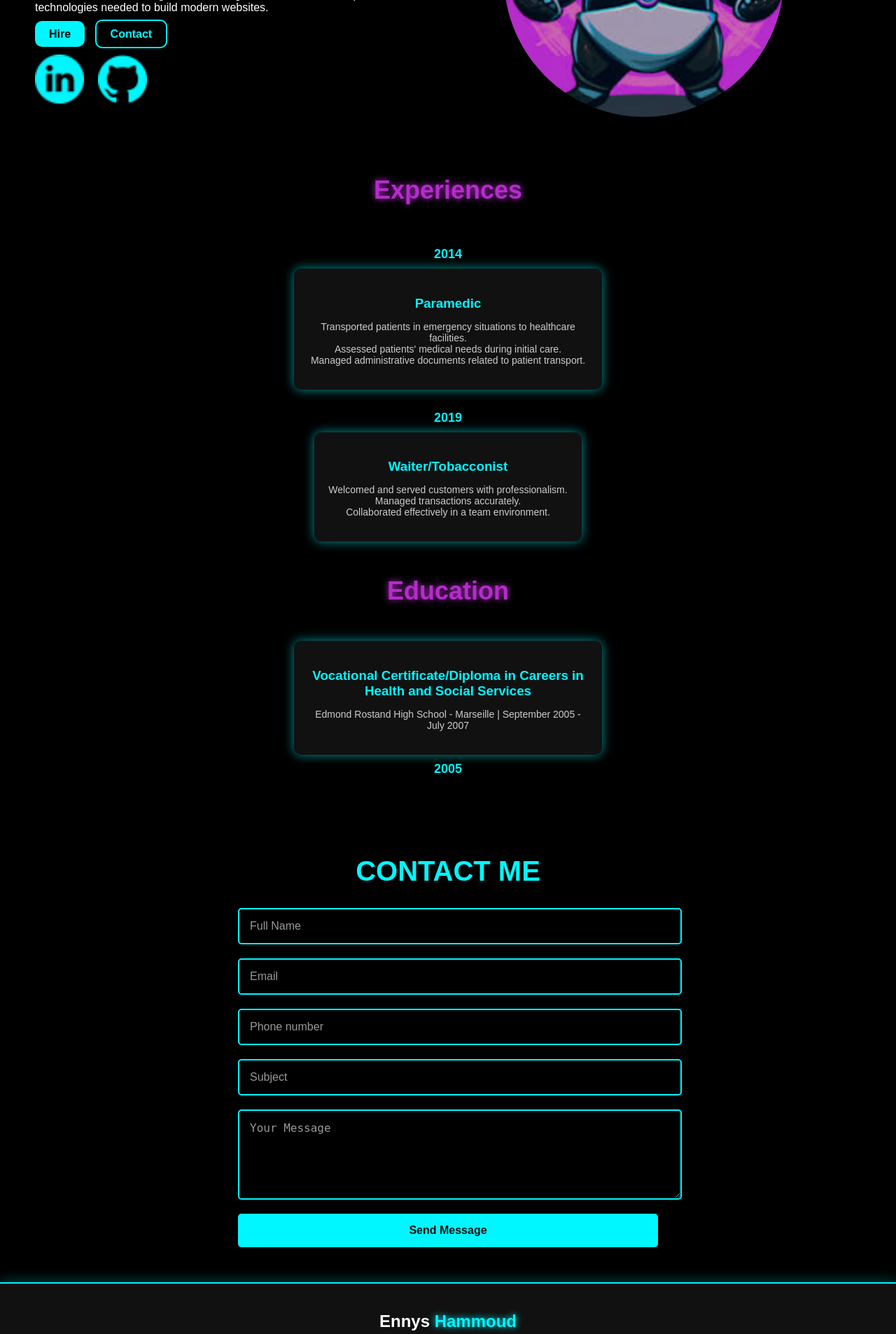
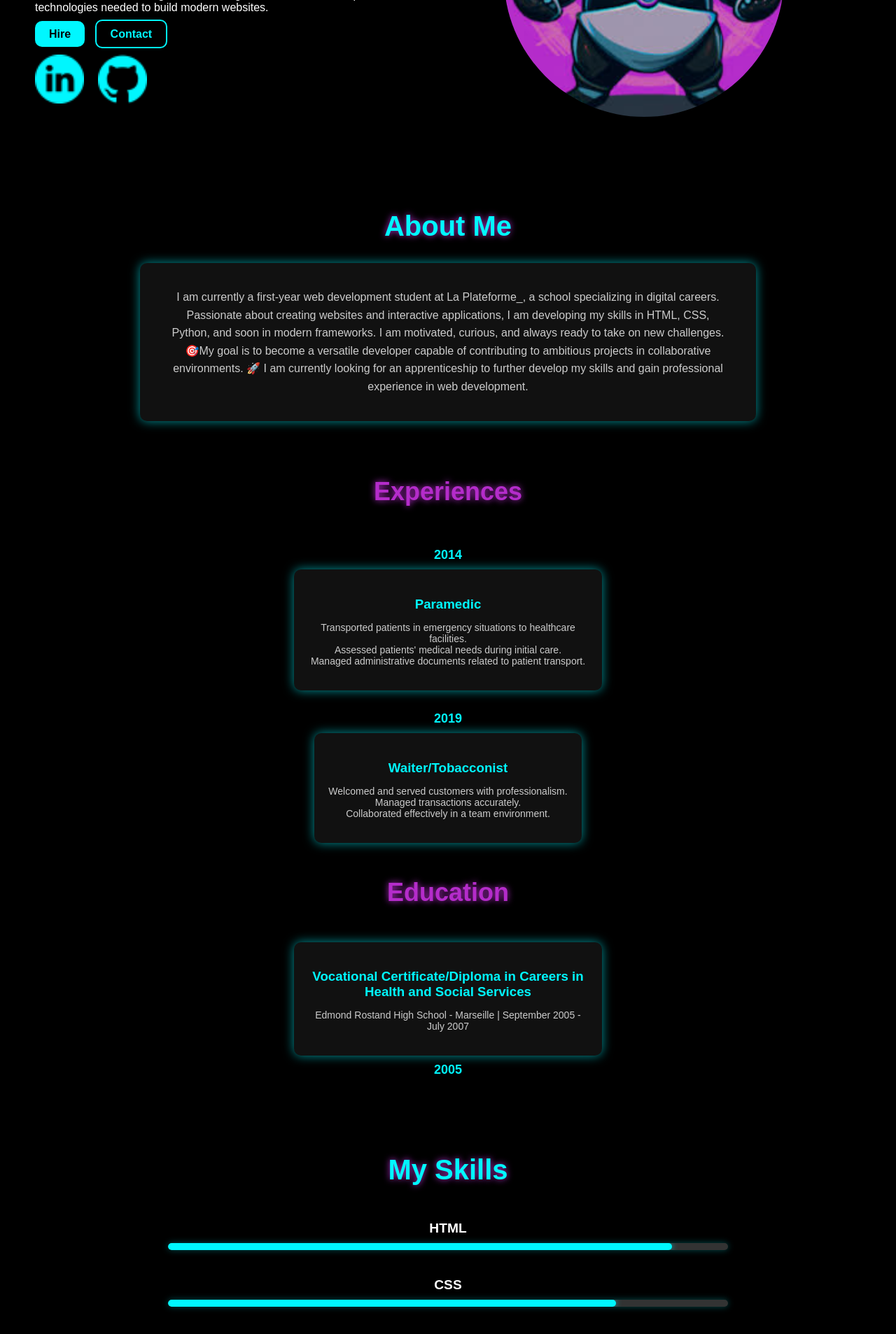
Before and after one commit to ennys-hammoud/porfolio-ennys, a PHP site: page /portfolio.html in a window 1280 px wide. Shown: the part 373-2280 px from the top of the page at 70% size. Run offline with PHP 8.4, Linux system fonts and the light colour scheme.

Commit message:
ajout de about me

```diff
--- a/portfolio.css
+++ b/portfolio.css
@@ -300,3 +300,78 @@ footer {
     font-size: 12px;
     color: #fff; /* Texte plus discret */
 }
+
+/* MY SKILLS SECTION */
+#skills {
+    padding: 50px 20px;
+    text-align: center;
+}
+
+#skills h2 {
+    font-size: 2.5rem;
+    color: #00f7ff;
+    margin-bottom: 30px;
+}
+
+.skills-container {
+    display: flex;
+    flex-direction: column;
+    align-items: center;
+    gap: 20px;
+    max-width: 800px;
+    margin: 0 auto;
+}
+
+.skill {
+    width: 100%;
+}
+
+.skill h3 {
+    font-size: 1.2rem;
+    margin-bottom: 10px;
+    color: #fff;
+}
+
+.skill-bar {
+    background-color: #333;
+    height: 10px;
+    border-radius: 5px;
+    overflow: hidden;
+    position: relative;
+    box-shadow: 0 0 10px rgba(0, 247, 255, 0.3);
+}
+
+.skill-level {
+    height: 100%;
+    background-color: #00f7ff;
+    border-radius: 5px;
+    box-shadow: 0 0 10px rgba(0, 247, 255, 0.6);
+    transition: width 0.5s ease-in-out;
+}
+
+/* ABOUT ME SECTION */
+#about {
+    padding: 50px 20px;
+    text-align: center;
+}
+
+#about h2 {
+    font-size: 2.5rem;
+    color: #00f7ff;
+    margin-bottom: 30px;
+}
+
+.about-container {
+    background-color: #111;
+    padding: 20px 40px;
+    border-radius: 10px;
+    box-shadow: 0 0 15px rgba(0, 247, 255, 0.6);
+    max-width: 800px;
+    margin: 0 auto;
+}
+
+.about-container p {
+    font-size: 1rem;
+    color: #ccc;
+    line-height: 1.6;
+}
--- a/portfolio.html
+++ b/portfolio.html
@@ -12,6 +12,7 @@
         <div class="logo">Ennys <span>Hammoud</span></div>
         <nav>
             <ul>
+                <li><a href="#about">About Me</a></li>
                 <li><a href="#experiences">Experiences</a></li>
                 <li><a href="#education">Education</a></li>
                 <li><a href="#skills">My Skills</a></li>
@@ -42,6 +43,18 @@
         </div>
         <div class="hero-image">
             <img src="image panda.jpeg" alt="Ennys Hammoud">
+        </div>
+    </section>
+<!-- ABOUT ME SECTION -->
+    <section id="about">
+        <h2>About Me</h2>
+        <div class="about-container">
+            <p>
+                I am currently a first-year web development student at La Plateforme_, a school specializing in digital careers. Passionate about creating websites and interactive applications, I am developing my skills in HTML, CSS, Python, and soon in modern frameworks. I am motivated, curious, and always ready to take on new challenges.
+🎯My goal is to become a versatile developer capable of contributing to ambitious projects in collaborative environments.
+🚀 I am currently looking for an apprenticeship to further develop my skills and gain professional experience in web development.
+
+            </p>
         </div>
     </section>
 
@@ -87,6 +100,32 @@
             </div>
         </div>
     </section>
+
+    <!-- MY SKILLS SECTION -->
+<section id="skills">
+    <h2>My Skills</h2>
+    <div class="skills-container">
+        <div class="skill">
+            <h3>HTML</h3>
+            <div class="skill-bar">
+                <div class="skill-level" style="width: 90%;"></div>
+            </div>
+        </div>
+        <div class="skill">
+            <h3>CSS</h3>
+            <div class="skill-bar">
+                <div class="skill-level" style="width: 80%;"></div>
+            </div>
+        </div>
+        <div class="skill">
+            <h3>JavaScript</h3>
+            <div class="skill-bar">
+                <div class="skill-level" style="width: 70%;"></div>
+            </div>
+        </div>
+    </div>
+</section>
+
     <section id="contact">
         <h1>CONTACT ME</h1>
         <form>
```
